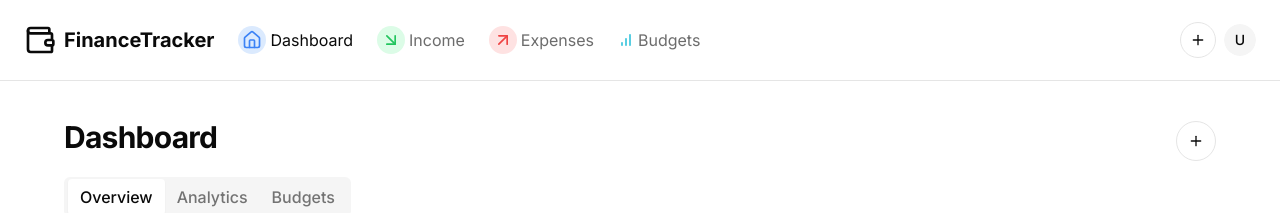
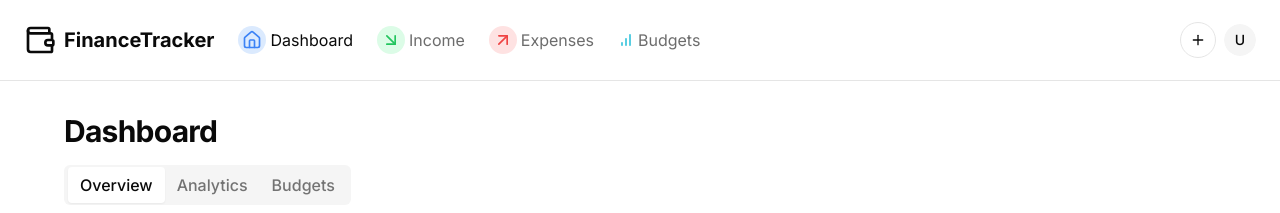
Before and after one commit to Khan3firoz/finance-management, a Next.js app: page /dashboard in a window 1280 px wide. Shown: the top 213 px of the page. Built offline with nearby package versions, Linux system fonts and the light colour scheme; no server answers.

Commit message:
Remove AddActionDropdown from DashboardPage for a cleaner UI

```diff
--- a/app/dashboard/page.tsx
+++ b/app/dashboard/page.tsx
@@ -61,9 +61,6 @@ export default function DashboardPage() {
       <div className="flex-1 space-y-4 p-2 sm:p-8 pt-6">
         <div className="flex items-center justify-between space-y-2">
           <h2 className="text-2xl sm:text-3xl font-bold tracking-tight">Dashboard</h2>
-          <div className="flex items-center space-x-2">
-            <AddActionDropdown />
-          </div>
         </div>
         <Tabs defaultValue="overview" className="space-y-4">
           <TabsList>
```
